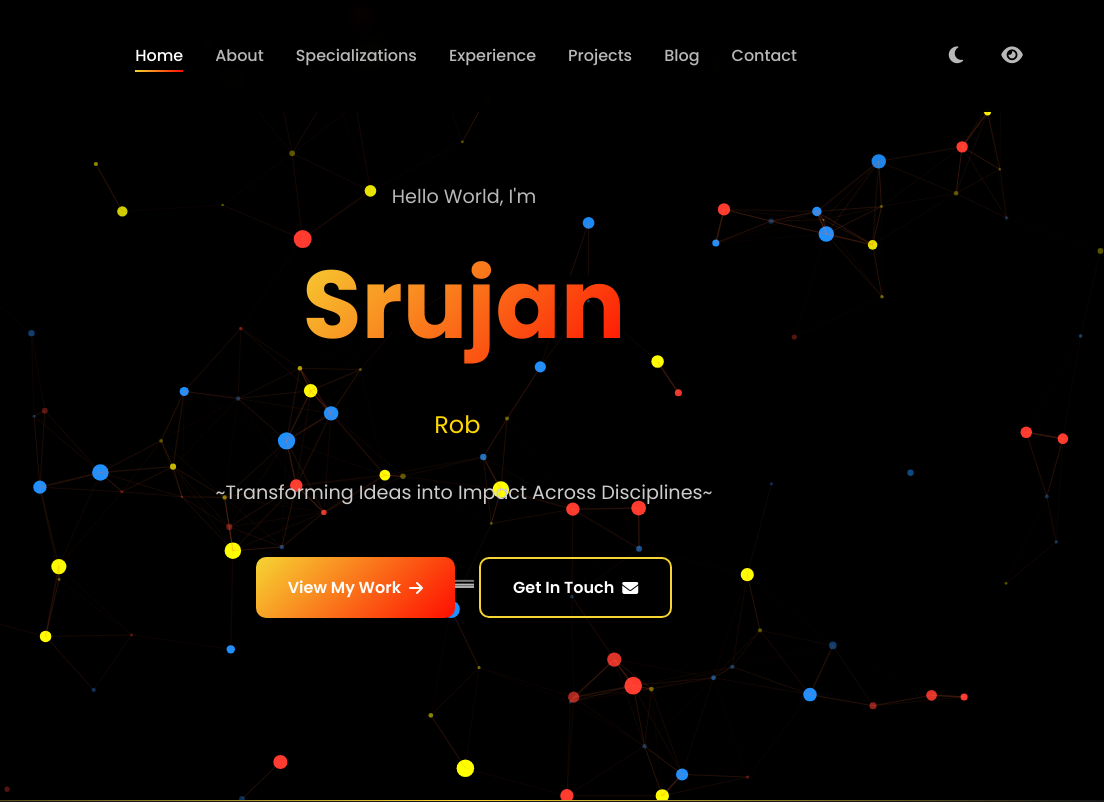
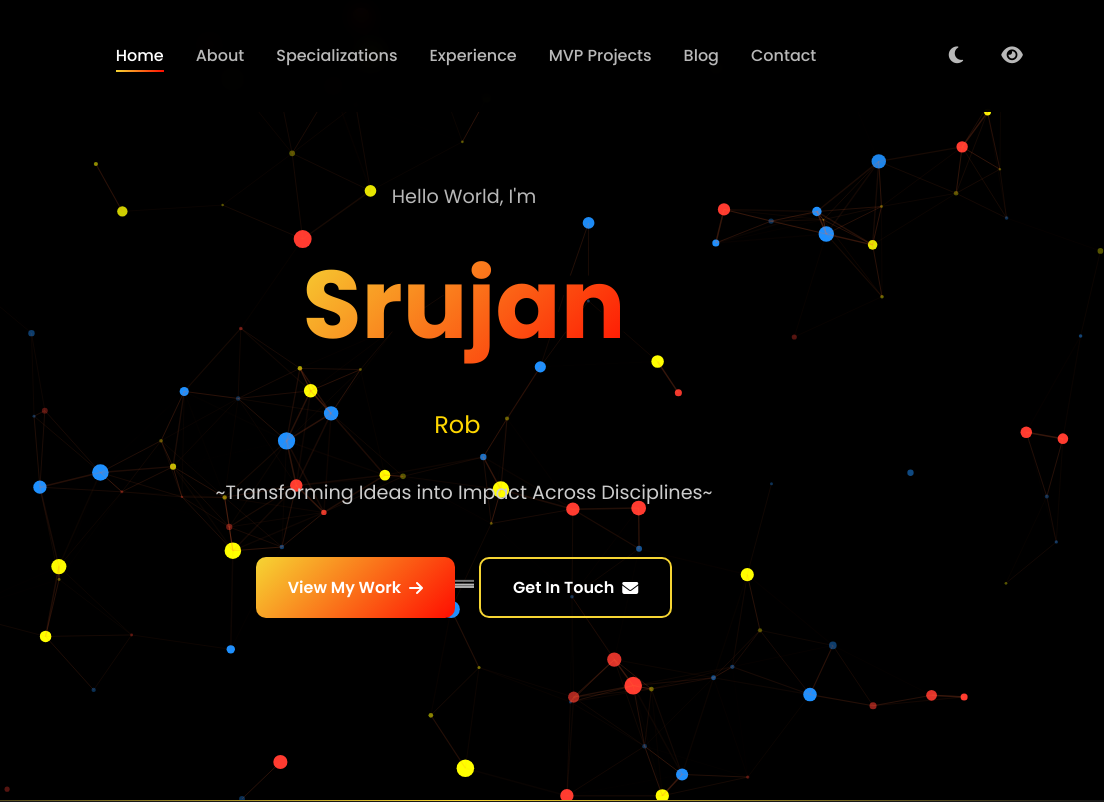
Before and after one commit to Srujan29112001/SRUJAN, a plain HTML site: page index.html in a window 1280 px wide. Shown: the top 802 px of the page, 176-1280 px from the left. Drawn offline with nearby package versions, Linux system fonts and the light colour scheme.

Commit message:
Update index.html
ejh

```diff
--- a/index.html
+++ b/index.html
@@ -126,7 +126,7 @@
                 <li><a href="#about" class="nav-link" data-nav="about">About</a></li>
                 <li><a href="#specializations" class="nav-link" data-nav="specializations">Specializations</a></li>
                 <li><a href="#experience" class="nav-link" data-nav="experience">Experience</a></li>
-                <li><a href="#projects" class="nav-link" data-nav="projects">Projects</a></li>
+                <li><a href="#projects" class="nav-link" data-nav="projects">MVP Projects</a></li>
                 <li><a href="#blog" class="nav-link" data-nav="blog">Blog</a></li>
                 <li><a href="#contact" class="nav-link" data-nav="contact">Contact</a></li>
             </ul>
```
